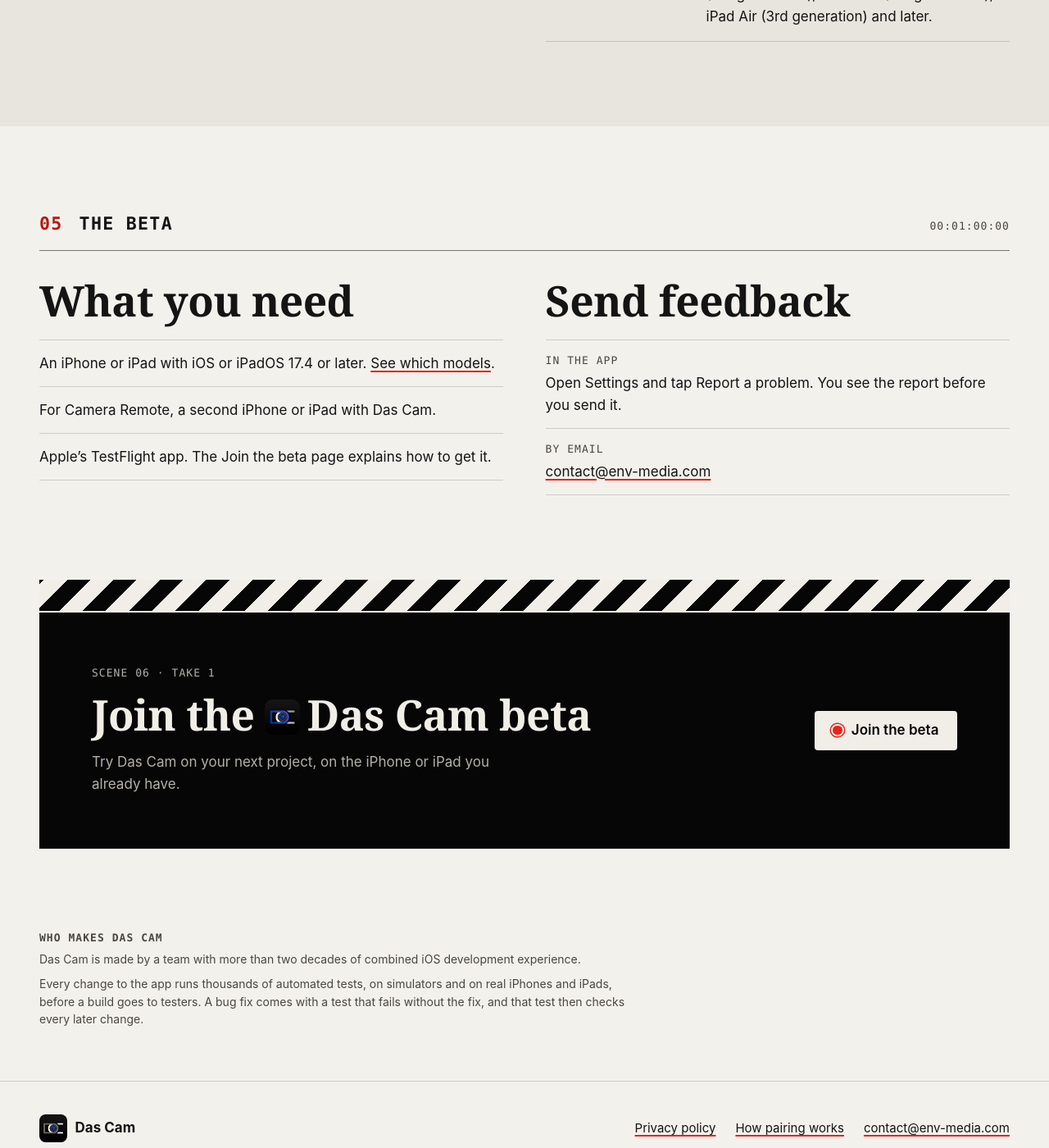
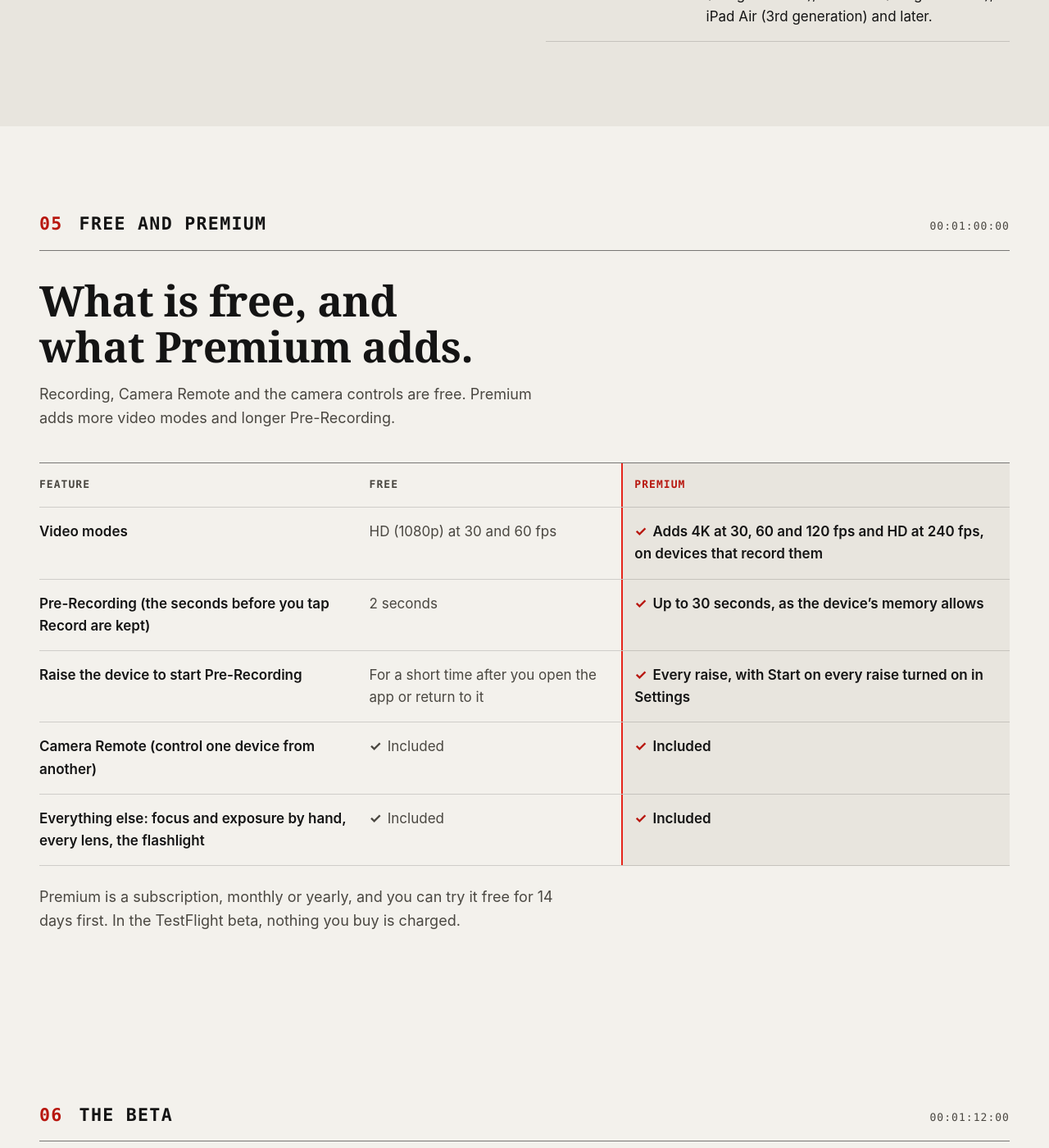
Before and after one commit to env-media/das-cam, a Jekyll site: the page index.html, which Jekyll copies as it is, in a window 1280 px wide and 1400 px high, scrolled down 5408 px. Shown: the whole window at 82% size. Built offline with Jekyll 4.4.1, drawn with Linux system fonts in a browser that asks for light colours.

Commit message:
SITE-TABLE1: section 05, Free and Premium, the app's table on the website
- AJ approved the section (21:44 on 11-18) with the look of the app's Premium
  sheet: ticks where a tier gives a feature and a highlighted Premium column.
  He said "Publish it" in arbiter #70's session.
- Built by DSC's docs/handoffs/tools/site1/premium-table.py at bb8da4280 from
  the repo's one feature list; The beta is now 06 and the closing scene 07.
- No outside src, link, url() or @import is added.

Co-Authored-By: Claude Opus 5.5 (1M context, M4 lane, DSC M4 implementer #158, session DSC M4 Implementer #158) <noreply@anthropic.com>

```diff
--- a/assets/site.css
+++ b/assets/site.css
@@ -595,3 +595,44 @@ h1, h2, h3 {
 .prose th { background: var(--paper-2); font-family: var(--mono); font-size: 0.8125rem; font-weight: 600; letter-spacing: 0.06em; text-transform: uppercase; }
 .prose th:first-child, .prose td:first-child { min-width: 6.5rem; }
 .prose tr:last-child td { border-bottom: 0; }
+
+/* SITE-TABLE1 begin: built by DSC docs/handoffs/tools/site1/premium-table.py */
+/* Free and Premium: the same list as the app's Premium sheet. On a phone each row stacks, its cells labelled. */
+.tiers { width: 100%; margin: 2.5rem 0 0; border-collapse: collapse; border-top: 1px solid var(--rule-strong); }
+.tiers th, .tiers td { text-align: left; vertical-align: top; padding: 1rem 1.25rem 1rem 0; border-bottom: 1px solid var(--rule); }
+.tiers thead th {
+  font-family: var(--mono);
+  font-size: 0.8125rem;
+  font-weight: 600;
+  letter-spacing: 0.08em;
+  text-transform: uppercase;
+  color: var(--ink-2);
+}
+.tiers thead th.premium { color: var(--red-text); }
+.tiers tbody th { width: 34%; font-weight: 600; }
+.tiers td { color: var(--ink-2); }
+/* The app sheet's look (AJ, 11-18): every Premium cell ticked, stronger, on its own ground; Free ticked only where it
+   says what Premium says. */
+.tiers .premium { background: var(--paper-2); box-shadow: inset 2px 0 0 var(--red); padding-left: 1rem; }
+.tiers td.premium { color: var(--ink); font-weight: 600; }
+.tiers .tick { display: inline-block; margin-right: 0.45rem; font-weight: 700; color: var(--ink-2); }
+.tiers td.premium .tick { color: var(--red-text); }
+.tiers + .intro { margin-top: 1.5rem; }
+@media (max-width: 40rem) {
+  .tiers thead { position: absolute; width: 1px; height: 1px; overflow: hidden; clip: rect(0 0 0 0); white-space: nowrap; }
+  .tiers tr { display: grid; grid-template-columns: minmax(0, 1fr) minmax(0, 1fr); gap: 0.35rem 1rem; padding: 1rem 0; border-bottom: 1px solid var(--rule); }
+  .tiers tbody th { grid-column: 1 / -1; width: auto; }
+  .tiers th, .tiers td { padding: 0; border: 0; }
+  .tiers td.premium { padding: 0.5rem 0.6rem; }
+  .tiers td::before {
+    content: attr(data-label);
+    display: block;
+    margin-bottom: 0.2rem;
+    font-family: var(--mono);
+    font-size: 0.75rem;
+    letter-spacing: 0.08em;
+    text-transform: uppercase;
+  }
+  .tiers td.premium::before { color: var(--red-text); }
+}
+/* SITE-TABLE1 end */
--- a/index.html
+++ b/index.html
@@ -167,9 +167,30 @@
     </div>
   </section>
 
+  <!-- SITE-TABLE1 begin: built by DSC docs/handoffs/tools/site1/premium-table.py -->
+  <section class="section" id="premium" aria-labelledby="premium-title">
+    <div class="wrap">
+      <p class="slate"><b>05</b><span>Free and Premium</span><span class="tc" aria-hidden="true">00:01:00:00</span></p>
+      <h2 id="premium-title">What is free, and what Premium adds.</h2>
+      <p class="intro">Recording, Camera Remote and the camera controls are free. Premium adds more video modes and longer Pre-Recording.</p>
+      <table class="tiers">
+        <thead><tr><th scope="col">Feature</th><th scope="col">Free</th><th scope="col" class="premium">Premium</th></tr></thead>
+        <tbody>
+          <tr id="tier-video"><th scope="row">Video modes</th><td data-label="Free">HD (1080p) at 30 and 60 fps</td><td class="premium" data-label="Premium"><span class="tick" aria-hidden="true">&#10003;</span>Adds 4K at 30, 60 and 120 fps and HD at 240 fps, on devices that record them</td></tr>
+          <tr id="tier-preRecording"><th scope="row">Pre-Recording (the seconds before you tap Record are kept)</th><td data-label="Free">2 seconds</td><td class="premium" data-label="Premium"><span class="tick" aria-hidden="true">&#10003;</span>Up to 30 seconds, as the device’s memory allows</td></tr>
+          <tr id="tier-raise"><th scope="row">Raise the device to start Pre-Recording</th><td data-label="Free">For a short time after you open the app or return to it</td><td class="premium" data-label="Premium"><span class="tick" aria-hidden="true">&#10003;</span>Every raise, with Start on every raise turned on in Settings</td></tr>
+          <tr id="tier-cameraRemote"><th scope="row">Camera Remote (control one device from another)</th><td data-label="Free"><span class="tick" aria-hidden="true">&#10003;</span>Included</td><td class="premium" data-label="Premium"><span class="tick" aria-hidden="true">&#10003;</span>Included</td></tr>
+          <tr id="tier-everythingElse"><th scope="row">Everything else: focus and exposure by hand, every lens, the flashlight</th><td data-label="Free"><span class="tick" aria-hidden="true">&#10003;</span>Included</td><td class="premium" data-label="Premium"><span class="tick" aria-hidden="true">&#10003;</span>Included</td></tr>
+        </tbody>
+      </table>
+      <p class="intro">Premium is a subscription, monthly or yearly, and you can try it free for 14 days first. In the TestFlight beta, nothing you buy is charged.</p>
+    </div>
+  </section>
+  <!-- SITE-TABLE1 end -->
+
   <section class="section" aria-labelledby="beta-title">
     <div class="wrap">
-      <p class="slate"><b>05</b><span id="beta-title">The beta</span><span class="tc" aria-hidden="true">00:01:00:00</span></p>
+      <p class="slate"><b>06</b><span id="beta-title">The beta</span><span class="tc" aria-hidden="true">00:01:12:00</span></p>
       <div class="split">
         <div id="requirements">
           <h2 class="h-sm">What you need</h2>
@@ -196,7 +217,7 @@
         <div class="clapper-bar" aria-hidden="true"></div>
         <div class="clapper-body">
           <div>
-            <p class="label" aria-hidden="true">Scene 06 · Take 1</p>
+            <p class="label" aria-hidden="true">Scene 07 · Take 1</p>
             <h2 id="join-title">Join the <span class="name-with-icon"><img src="assets/icon-dark.png" alt="" width="256" height="256">Das Cam</span> beta</h2>
             <p class="text">Try Das Cam on your next project, on the iPhone or iPad you already have.</p>
           </div>
```
